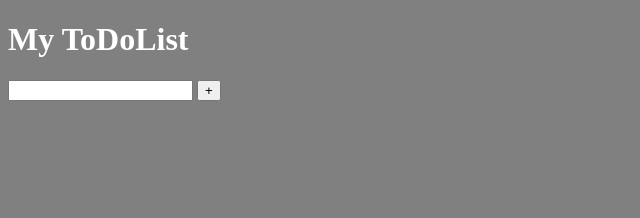
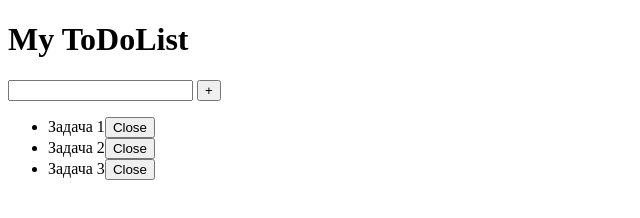
Before and after one commit to pachesnyi/sampleToDo, a website: page docs/index.html in a window 1280 px wide. Shown: the whole page, without its empty margins (0-640 px from the left). Drawn offline with Linux system fonts and the light colour scheme.

Commit message:
UPD: additems && removeitems && renderitems

```diff
--- a/docs/script.js
+++ b/docs/script.js
@@ -1,19 +1,61 @@
 "use strict";
 
 (function(){
-    const list = [];
+    const list = ['Задача 1', 'Задача 2', 'Задача 3'];
     const listElement = document.querySelector('#list');
     const inputElement = document.querySelector('#new-task');
     const buttonElemnt = document.querySelector('#addbutton');
-    buttonElemnt.addEventListener('click', ()=> {
+    const myStorage = window.localStorage;
+
+    function addItem () {
         let inputValue = inputElement.value;
         if(inputElement.value.length < 1) {
             return ;
         }
         list.push(inputElement.value);
         inputElement.value = '';
-        console.log(list)
-    });
+        renderList();
+        saveToLocalStorage();
+
+    }
+
+    function addItemInDom (item, index) {
+        let listItem = document.createElement('li');
+        listItem.setAttribute('data-number', index);
+        listItem.innerHTML = item;
+        listElement.appendChild(listItem);
+        let closeButton = document.createElement('button');
+        closeButton.innerHTML = "Close"
+        listItem.appendChild((closeButton));
+        closeButton.addEventListener('click', () => removeItem(index))
+    }
+
+    function renderList () {
+        while (listElement.firstChild) {
+            listElement.removeChild(listElement.firstChild);
+        }
+        list.forEach((el, index) => addItemInDom(el, index));
+    }
+
+    function removeItem (index) {
+        list.splice(index, 1);
+        renderList();
+        saveToLocalStorage();
+    }
+
+    function saveToLocalStorage () {
+        myStorage.setItem(`houdini_items`, JSON.stringify(list));
+    }
+
+
+
+
+
+
+    buttonElemnt.addEventListener('click', addItem);
+
+
+    renderList();
 
 
 
--- a/docs/style.css
+++ b/docs/style.css
@@ -1,8 +1,8 @@
 body {
-    background: gray;
+
 
 }
 
 h1 {
-    color: #fff;
+
 }
```
